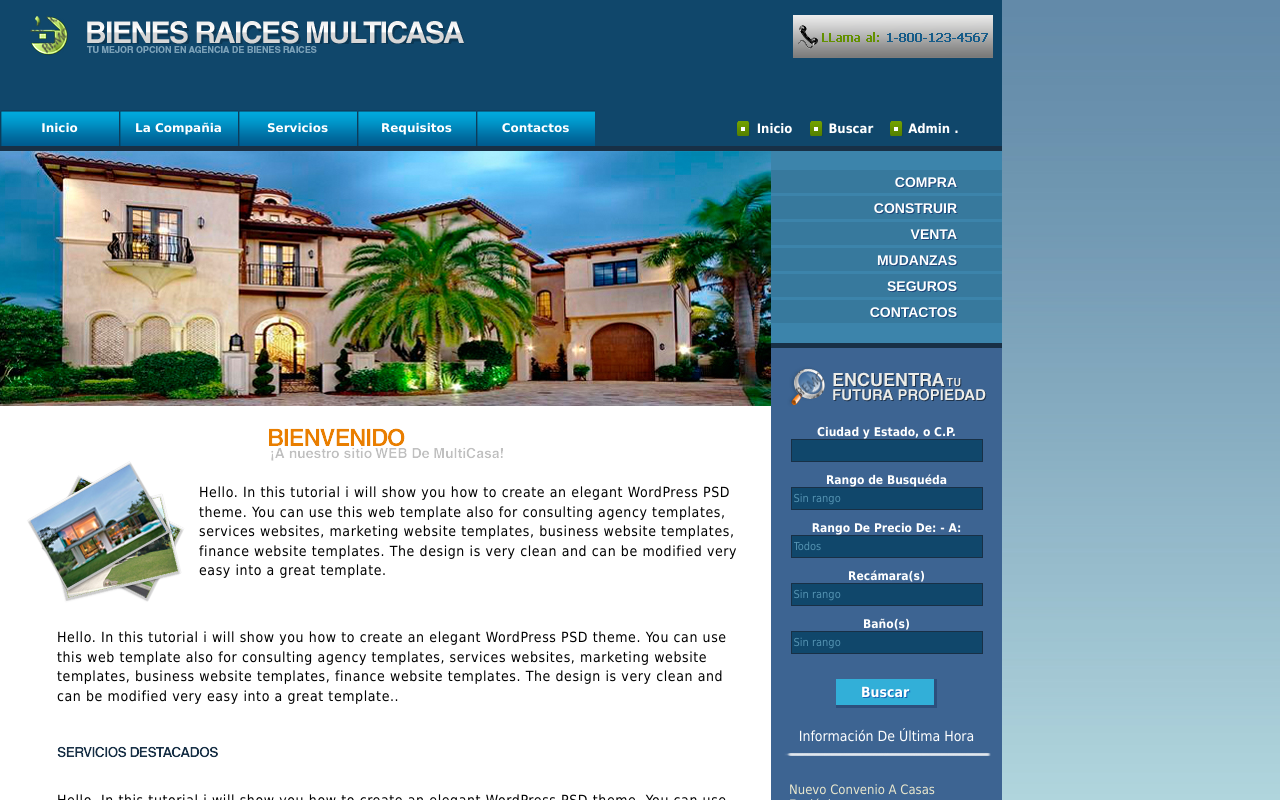
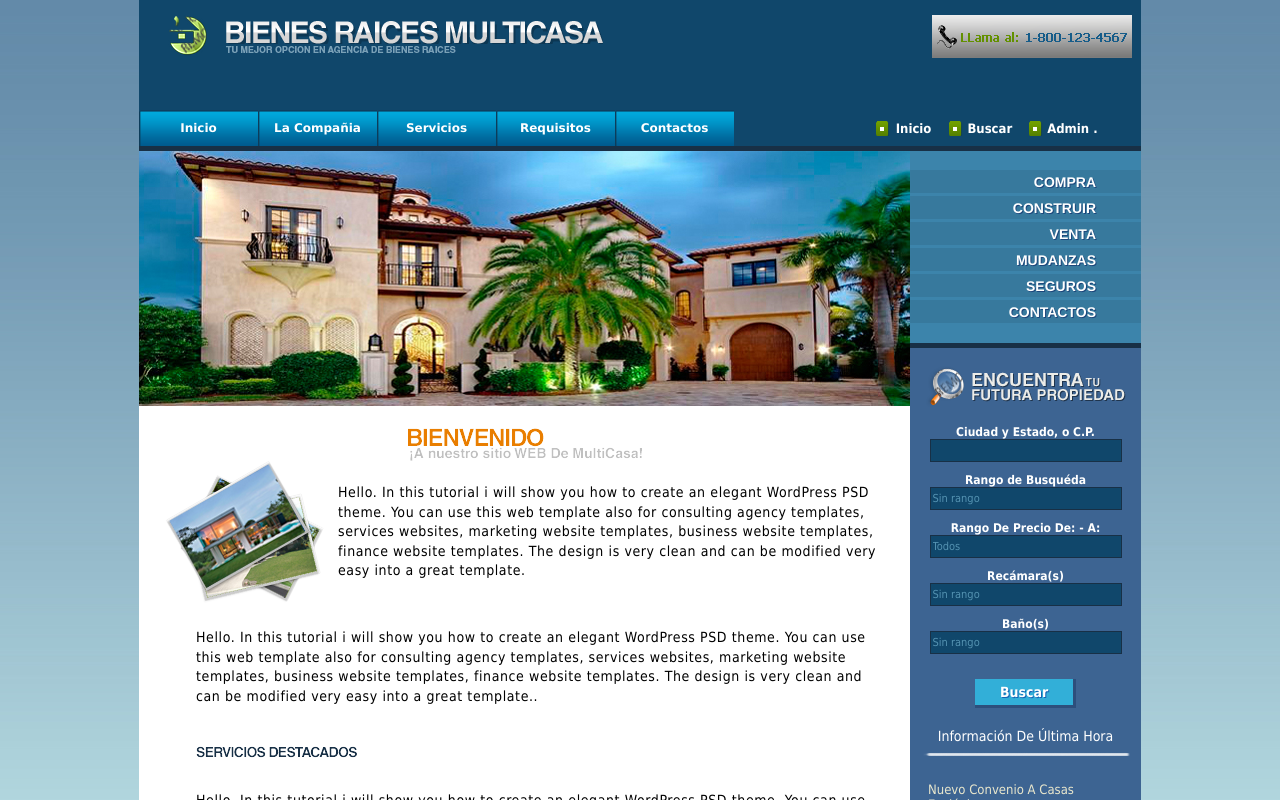
Before and after one commit to sudo-von/web-development-uadec, a React (Create React App) app in the folder frontend/: page / in a window 1280 px wide. Shown: the top 800 px of the page. Built offline with nearby package versions, Linux system fonts and the light colour scheme.

Commit message:
feat: :sparkles: Finished responsive design for base layout

```diff
--- a/frontend/public/css/index.css
+++ b/frontend/public/css/index.css
@@ -1,9 +1,7 @@
 body {
+  float: center;
   padding: 0;
-  width: 100%;
-  margin-top: 0;
-  margin-left:auto;
-  margin-right:auto;
+  margin: 0;
   background: url('../assets/background_full.jpg');
   background-repeat: no-repeat;
   background-size:cover;
--- a/frontend/src/screens/Home/Home.tsx
+++ b/frontend/src/screens/Home/Home.tsx
@@ -10,6 +10,7 @@ const Home = () => {
   const isLarge = useMediaQuery('(min-width: 1100px)');
   const styles = handleStyles(isLarge);
   return (
+    <Container justifyContent="center">
       <Container
         flexDirection="column"
         justifyContent="center"
@@ -29,6 +30,7 @@ const Home = () => {
         <hr style={styles.blackLine} />
         <Footer />
       </Container>
+    </Container>
   );
 };
 
```
Lines whose indentation alone changed are shown as unchanged.
